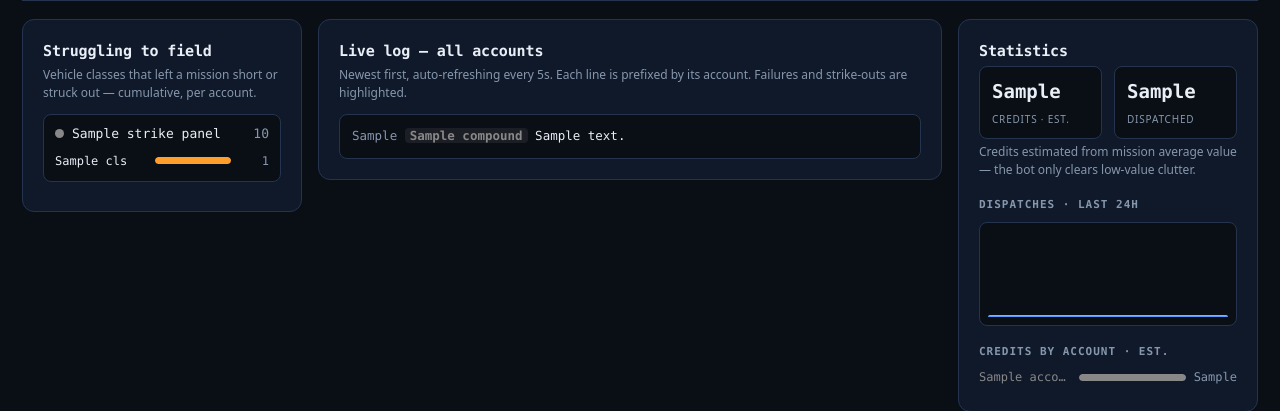
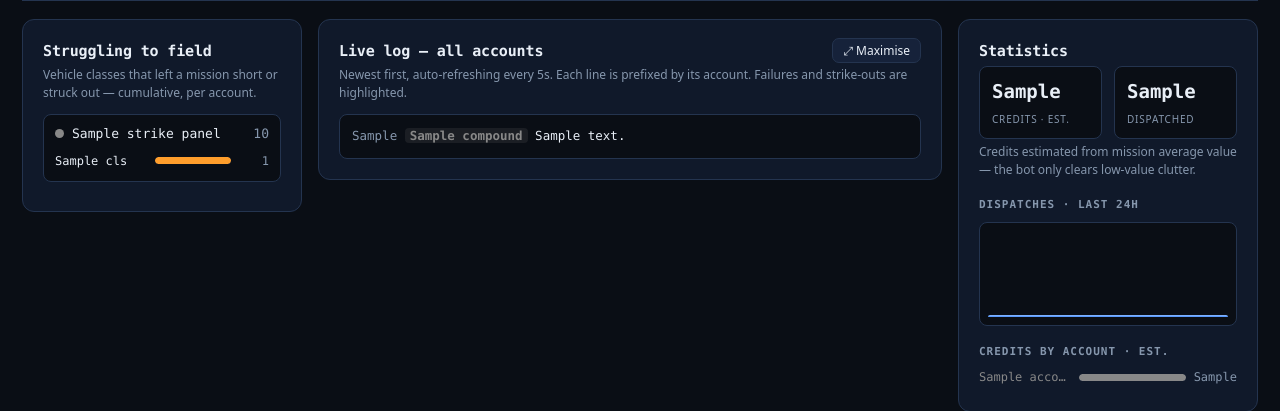
Before and after one commit to hochhause/projekt-blaulicht, a Python web app: template app/web/templates/dashboard.html in a window 1280 px wide. Shown: the part 269-680 px from the top of the page. Run offline with Jinja, Linux system fonts and the light colour scheme; the template is opened without the code that fills it: most values are stand-ins (such as "Sample title", 1, 10 or a date in 2020).

Commit message:
Dashboard full-width + maximisable compound console; log chances in diagnostic
- Dashboard now uses the full window width (wrap max-width:none) so the triptych
  spreads out.
- The compound console has a "⤢ Maximise" button that makes it fill the whole
  window (position:fixed inset, backdrop) — not OS-fullscreen. State persists in
  sessionStorage so it survives the 5s auto-refresh; Esc exits.
- Unresolved diagnostic now also prints `chances={...}` so an empty base
  `requirements` can be told apart from an empty `chances` (the real reason a
  mission type resolves to nothing).

Co-Authored-By: Claude Opus 4.8 <noreply@anthropic.com>

```diff
--- a/app/core/runner.py
+++ b/app/core/runner.py
@@ -278,10 +278,11 @@ class DispatchRunner:
                 mtid = getattr(mm, "mission_type_id", None)
                 mtype = catalog.get(mtid) if mtid is not None else None
                 reqs = mtype.requirements if mtype is not None else None
+                chances = mtype.chances if mtype is not None else None
                 text = (getattr(mm, "missing_text", "") or "").strip() or "(empty)"
                 self._log(
                     f"  unresolved #{mid} {getattr(mm, 'caption', '')!r}: mtid={mtid} "
-                    f"in_catalog={mtype is not None} catalog_reqs={reqs} "
+                    f"in_catalog={mtype is not None} catalog_reqs={reqs} chances={chances} "
                     f"missing_text={text[:100]!r}"
                 )
 
--- a/app/web/templates/dashboard.html
+++ b/app/web/templates/dashboard.html
@@ -1,7 +1,7 @@
 {% extends "base.html" %}
 {% block head %}<meta http-equiv="refresh" content="5">
 <style>
-  .wrap{max-width:1400px}
+  .wrap{max-width:none}   /* use the full window width on the dashboard */
   .triptych{display:grid;grid-template-columns:280px minmax(0,1fr) 300px;gap:16px;align-items:start;margin-top:18px}
   .triptych > .card{margin-top:0}
   .triptych h2{font-size:15px;margin:0 0 4px}
@@ -29,6 +29,12 @@
   .chart .bar{flex:1;min-width:2px;min-height:2px;border-radius:2px 2px 0 0;
               background:linear-gradient(to top,var(--blau),#8fbcff)}
   .chart .bar.zero{background:var(--line)}
+  /* maximise the compound console to fill the window (not OS-fullscreen) */
+  .logfs-btn{float:right;font-size:12px;padding:3px 10px;margin-top:-2px}
+  .card.logfull{position:fixed;inset:8px;z-index:1000;margin:0;display:flex;flex-direction:column;
+                box-shadow:0 0 0 100vmax rgba(0,0,0,.55)}
+  .card.logfull .logbox{max-height:none;flex:1 1 auto}
+  body.has-logfull{overflow:hidden}
 </style>
 {% endblock %}
 {% block nav %}
@@ -104,7 +110,8 @@
   </div>
 
   <!-- CENTER: compound live log -->
-  <div class="card">
+  <div class="card" id="logcard">
+    <button type="button" class="btn logfs-btn" onclick="toggleLogFull()" title="Fill the window (Esc to exit)">⤢ Maximise</button>
     <h2>Live log — all accounts</h2>
     <p class="muted small" style="margin-top:0">Newest first, auto-refreshing every 5s. Each line is prefixed by its account. Failures and strike-outs are highlighted.</p>
     {% if compound %}
@@ -164,4 +171,26 @@
     <span class="muted" style="font-size:12px">&nbsp;Password is encrypted at rest; only automation of a ToS-violating game — use a throwaway account.</span>
   </form>
 </div>
+
+<script>
+  // Maximise the compound console to fill the window. Persisted in sessionStorage
+  // so it survives the 5s auto-refresh; Esc exits.
+  (function () {
+    var key = 'logfull:' + location.pathname;
+    var card = document.getElementById('logcard');
+    if (!card) return;
+    var btn = card.querySelector('.logfs-btn');
+    function apply(on) {
+      card.classList.toggle('logfull', on);
+      document.body.classList.toggle('has-logfull', on);
+      if (btn) btn.textContent = on ? '⤡ Exit' : '⤢ Maximise';
+      try { sessionStorage.setItem(key, on ? '1' : '0'); } catch (e) {}
+    }
+    window.toggleLogFull = function () { apply(!card.classList.contains('logfull')); };
+    try { if (sessionStorage.getItem(key) === '1') apply(true); } catch (e) {}
+    document.addEventListener('keydown', function (e) {
+      if (e.key === 'Escape' && card.classList.contains('logfull')) apply(false);
+    });
+  })();
+</script>
 {% endblock %}
```
